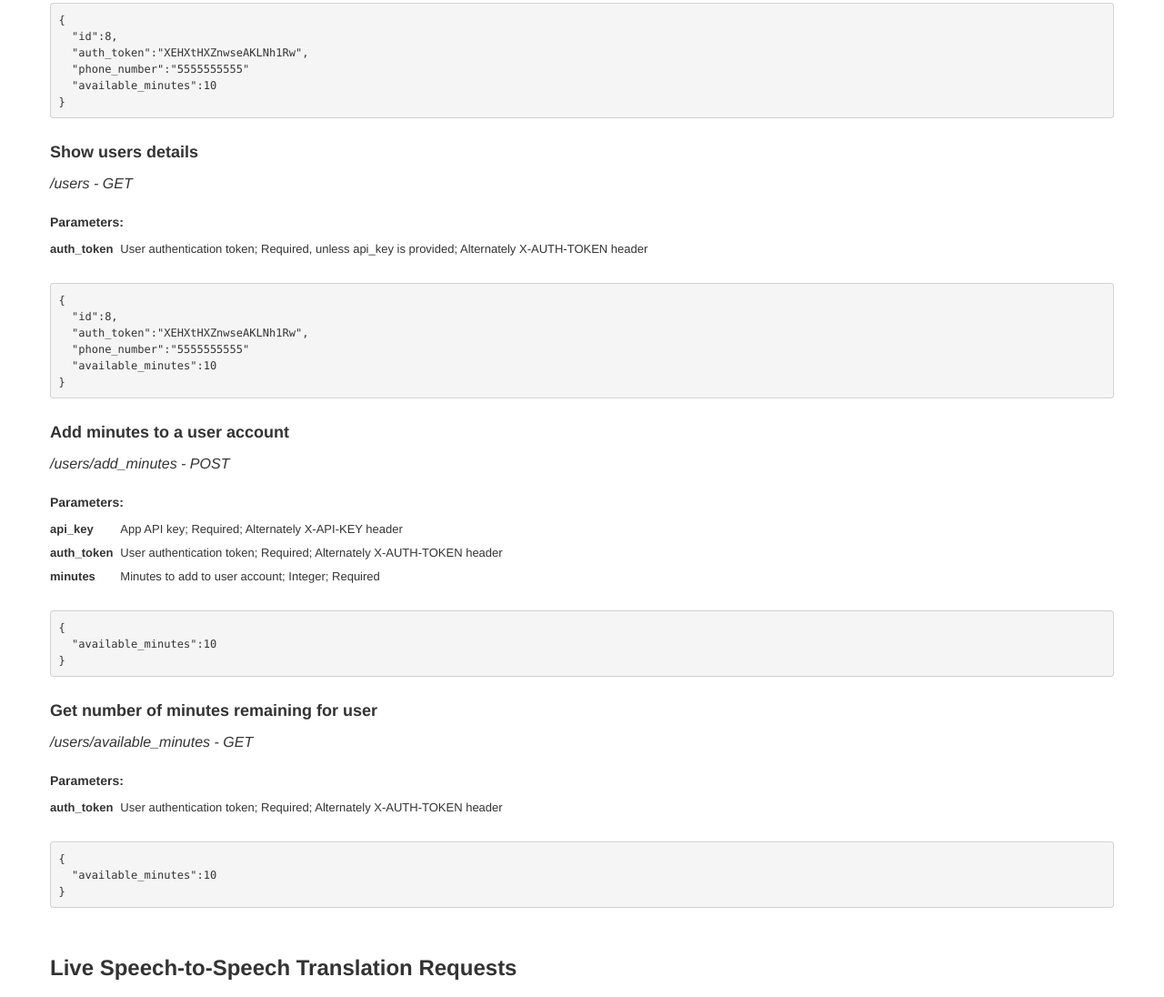
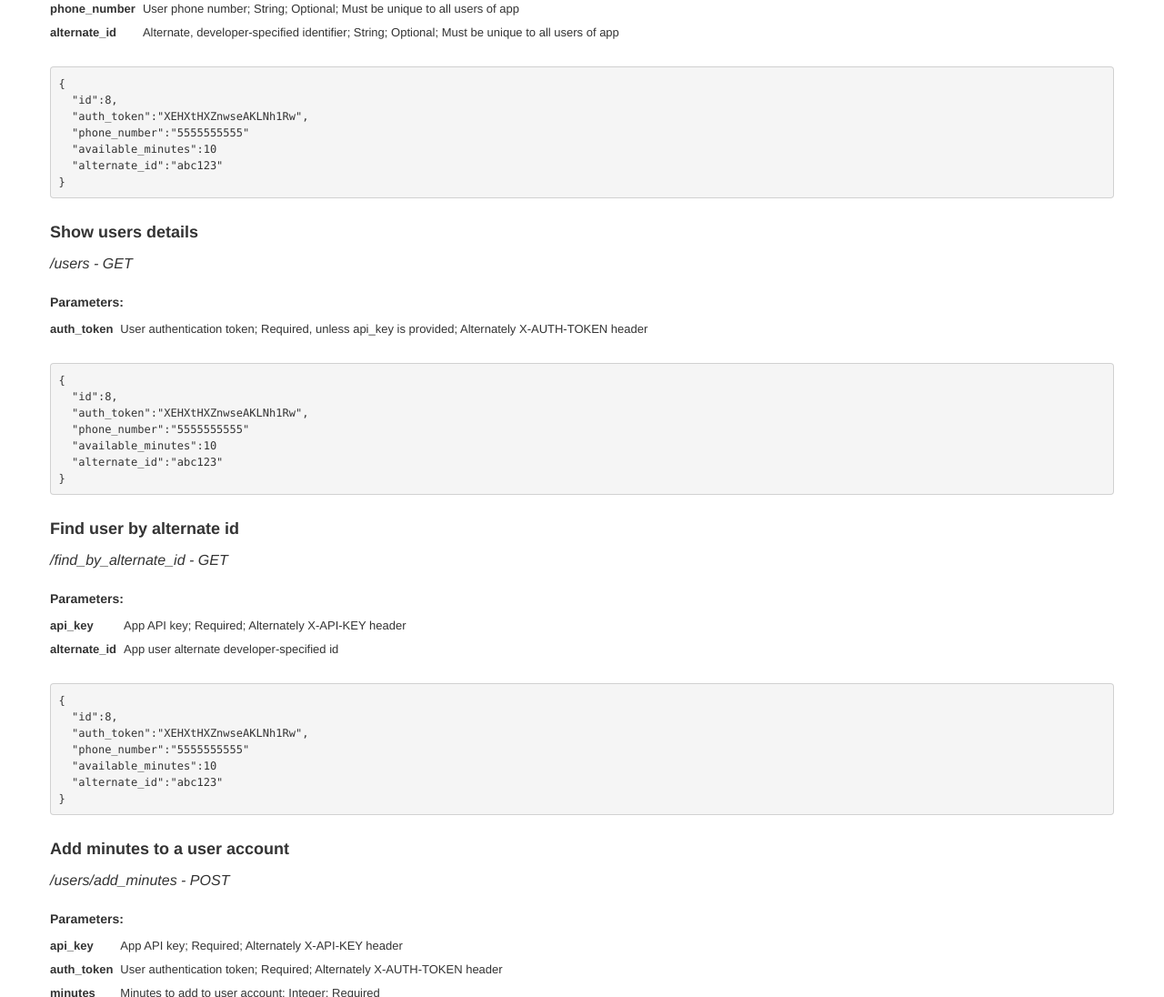
Before and after one commit to verbalizeit/verbalizeit.github.com, a plain HTML site: page docs/api.html in a window 1280 px wide. Shown: the part 1322-2418 px from the top of the page at 91% size. Drawn offline with nearby package versions, Linux system fonts and the light colour scheme.

Commit message:
Alternate ID updates

```diff
--- a/docs/api.html
+++ b/docs/api.html
@@ -109,6 +109,7 @@
 <table>
 	<tr><td class='parameter-name'>api_key</td><td>App API key; Required; Alternately X-API-KEY header</td></tr>
 	<tr><td class='parameter-name'>phone_number</td><td>User phone number; String; Optional; Must be unique to all users of app</td></tr>
+	<tr><td class='parameter-name'>alternate_id</td><td>Alternate, developer-specified identifier; String; Optional; Must be unique to all users of app</td></tr>
 </table>
 
 <pre>
@@ -117,6 +118,7 @@
   "auth_token":"XEHXtHXZnwseAKLNh1Rw",
   "phone_number":"5555555555"
   "available_minutes":10
+  "alternate_id":"abc123"
 }
 </pre>
 
@@ -128,6 +130,7 @@
 <table>
 	<tr><td class='parameter-name'>auth_token</td><td>User authentication token; Required, unless api_key is provided; Alternately X-AUTH-TOKEN header</td></tr>
 	<tr><td class='parameter-name'>phone_number</td><td>User phone number; String; Optional; Must be unique to all users of app</td></tr>
+	<tr><td class='parameter-name'>alternate_id</td><td>Alternate, developer-specified identifier; String; Optional; Must be unique to all users of app</td></tr>
 </table>
 
 <pre>
@@ -136,6 +139,7 @@
   "auth_token":"XEHXtHXZnwseAKLNh1Rw",
   "phone_number":"5555555555"
   "available_minutes":10
+  "alternate_id":"abc123"
 }
 </pre>
 
@@ -154,6 +158,28 @@
   "auth_token":"XEHXtHXZnwseAKLNh1Rw",
   "phone_number":"5555555555"
   "available_minutes":10
+  "alternate_id":"abc123"
+}
+</pre>
+
+
+
+
+<h3>Find user by alternate id</h3>
+<p class='method-path'>/find_by_alternate_id - GET</p>
+<h4>Parameters:</h4>
+<table>
+	<tr><td class='parameter-name'>api_key</td><td>App API key; Required; Alternately X-API-KEY header</td></tr>
+	<tr><td class='parameter-name'>alternate_id</td><td>App user alternate developer-specified id</td></tr>
+</table>
+
+<pre>
+{
+  "id":8,
+  "auth_token":"XEHXtHXZnwseAKLNh1Rw",
+  "phone_number":"5555555555"
+  "available_minutes":10
+  "alternate_id":"abc123"
 }
 </pre>
 
```
